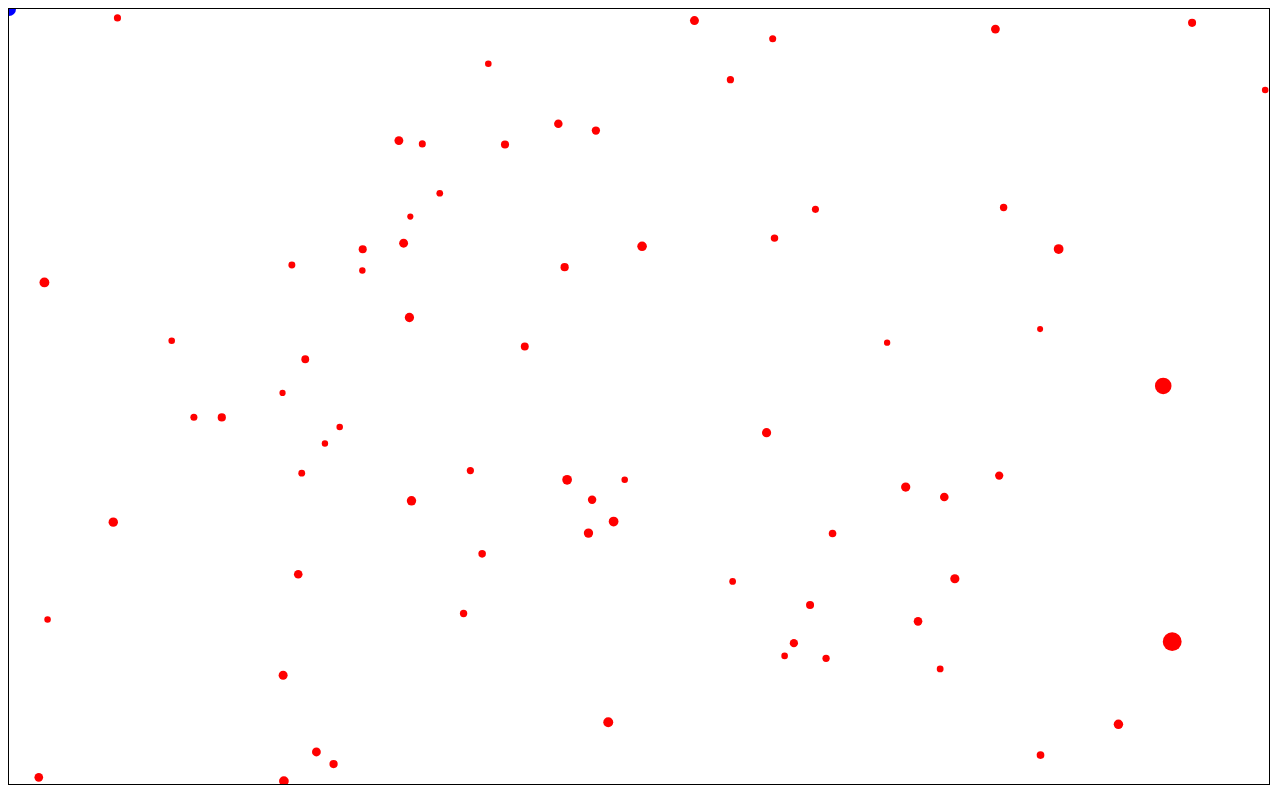
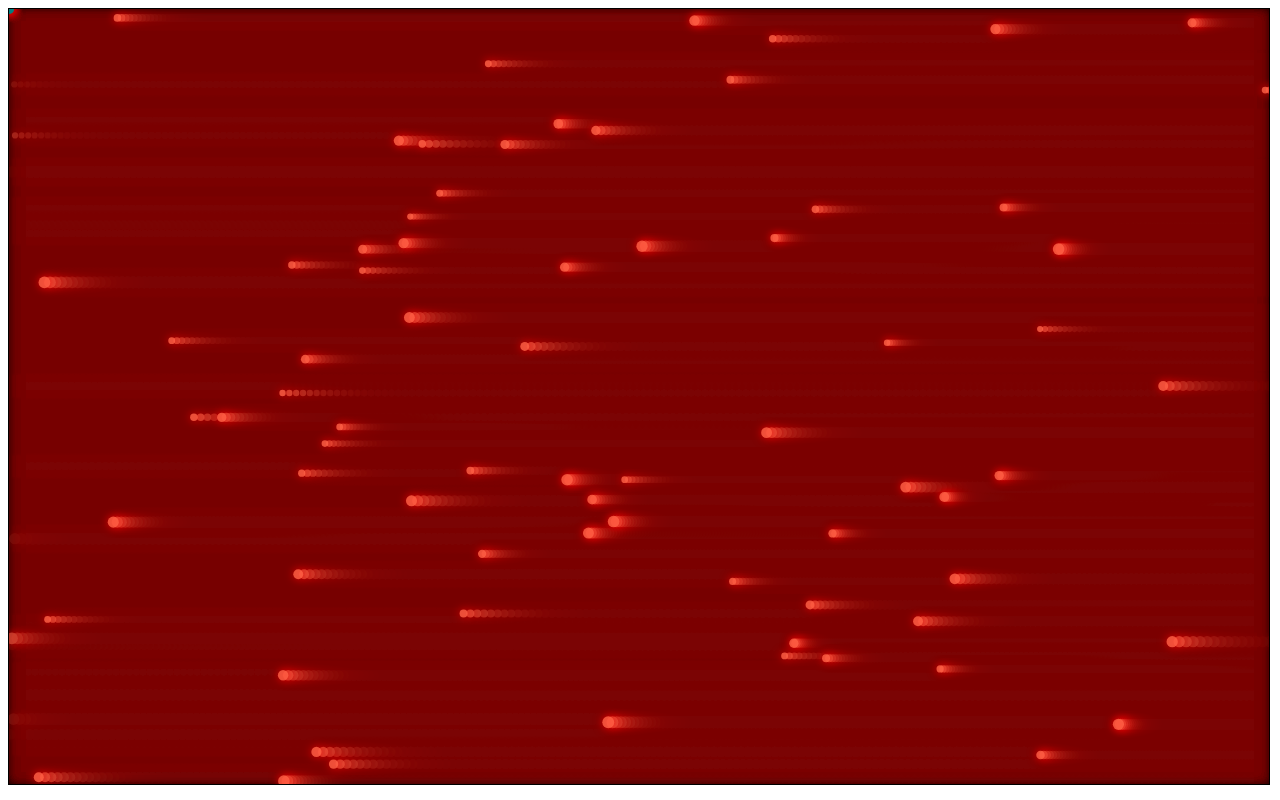
Before and after one commit to jrathod9/SaveYourSoul, a plain HTML site: page index.html in a window 1280 px wide. Drawn offline with Linux system fonts and the light colour scheme.

Commit message:
effects added

```diff
--- a/game.js
+++ b/game.js
@@ -4,12 +4,14 @@ canvas.height = window.innerHeight-25;
 var c = canvas.getContext('2d');
 
 var life = 100;
-var enemyColor = 'red';
-var playerColor = 'blue';
+var enemyColor = 'tomato';
+var playerColor = 'teal';
 var maxEnemies = 100;
 var level = 1;
 var enemies = new Array();
 var p;
+var count = 0;
+var frames = 100;
 
 
 var enemy = function(x,y,vx,vy,rad,clr){
@@ -28,9 +30,22 @@ var player = function(x,y,rad,clr){
     this.clr = clr;
 }
 
+window.requestAnimFrame = (function(){
+    return  window.requestAnimationFrame       ||
+            window.webkitRequestAnimationFrame ||
+            window.mozRequestAnimationFrame    ||
+            window.msRequestAnimationFrame     ||
+            window.oRequestAnimationFrame      ||
+            function( callback ){
+              window.setTimeout(callback, 1000 / 60);
+            };
+  })();
+
 var game = {
     mousex : 0,
     mousey : 0,
+    prevx : 0,
+    prevy : 0,
     init : function(){
         var i = 0;
         for(i=0;i<maxEnemies;i++){
@@ -39,11 +54,11 @@ var game = {
                     Math.random()*canvas.height,
                     Math.random()*(-5)-2,
                     0,
-                    Math.random()*2+3,enemyColor
+                    Math.random()*3+3,enemyColor
                 );
             enemies.push(temp);
         }
-        p = new player(mousex,mousey,7,playerColor);
+        p = new player(mousex,mousey,5,playerColor);
         game.loop();
     },
 
@@ -60,14 +75,15 @@ var game = {
             enemies[i].x+=enemies[i].vx;
 
             if(game.distance(enemies[i],p)<=enemies[i].rad+p.rad){
-                life -= 20;
+                life --;
+                console.log(life);
                 enemies.splice(i,1);
                 var temp = new enemy(
                     Math.random()*canvas.width+canvas.width,
                     Math.random()*canvas.height,
                     Math.random()*(-5)-2,
                     0,
-                    Math.random()*5+5,
+                    Math.random()*3+3,
                     enemyColor
                 );
                 enemies.push(temp);
@@ -75,13 +91,16 @@ var game = {
 
             if(enemies[i].x <= 0){
                 enemies.splice(i,1);
+                // setTimeout( function() {
+                //     enemies.splice(i,1);
+                //   }, 0);
                 i--;
                 var temp = new enemy(
                     Math.random()*canvas.width+canvas.width,
                     Math.random()*canvas.height,
                     Math.random()*(-5)-2,
                     0,
-                    Math.random()*5+5,
+                    Math.random()*3+3,
                     enemyColor
                 );
                 enemies.push(temp);
@@ -90,29 +109,59 @@ var game = {
     },
 
     render : function(){
+        count++;
+        count=count%frames;
+        if(count==0){
+            game.prevx = game.mousex;
+            game.prevy = game.mousey;
+        }
         var i;
-        c.clearRect(0,0,canvas.width,canvas.height);
+        // c.clearRect(0,0,canvas.width,canvas.height);
+        c.fillStyle = 'rgba(0,0,0,0.1)';
+        c.beginPath();
+        c.fillRect(0, 0 ,canvas.width, canvas.height);
+        c.closePath();
         c.fillStyle = enemyColor;
-
+        c.globalAlpha = 0.8;
         for(i=0;i<maxEnemies;i++){
             c.beginPath();
+            c.shadowBlur = 10;
+			c.shadowColor = "red";
             c.arc(enemies[i].x,enemies[i].y,enemies[i].rad,0,Math.PI*2,false);
             c.closePath();
             c.fill();
         }
-
+        c.globalAlpha = 1;
         c.fillStyle = playerColor;
         c.beginPath();
         c.arc(p.x,p.y,p.rad,0,Math.PI*2,false);
         c.closePath();
         c.fill();
+
+        c.beginPath();
+            c.strokeStyle = 'red';
+            c.moveTo(mousex,mousey);
+            c.lineTo(game.prevx,game.prevy);
+            c.lineWidth = 1;
+            c.closePath();
+            c.stroke();
+
+        // c.moveTo(p.x,p.y);
+        // c.beginPath();
+        // c.strokeStyle = "red";
+        // c.lineTo(game.prevx,game.prevy);
+        // c.closePath();
+        // c.stroke();
+
+
     },
 
     loop: function() {
 
         game.update();
         game.render();
-        requestAnimationFrame(game.loop);
+
+        requestAnimFrame(game.loop);
     }
 };
 
--- a/index.html
+++ b/index.html
@@ -7,7 +7,7 @@
     </head>
 
     <body>
-        <canvas id="canvas" style="border:1px solid black"></canvas>
+        <canvas id="canvas" style="border:1px solid black ;background-color: #1a1a1a;cursor: none;" ></canvas>
     </body>
     <script src="game.js"></script>
 </html>
```
